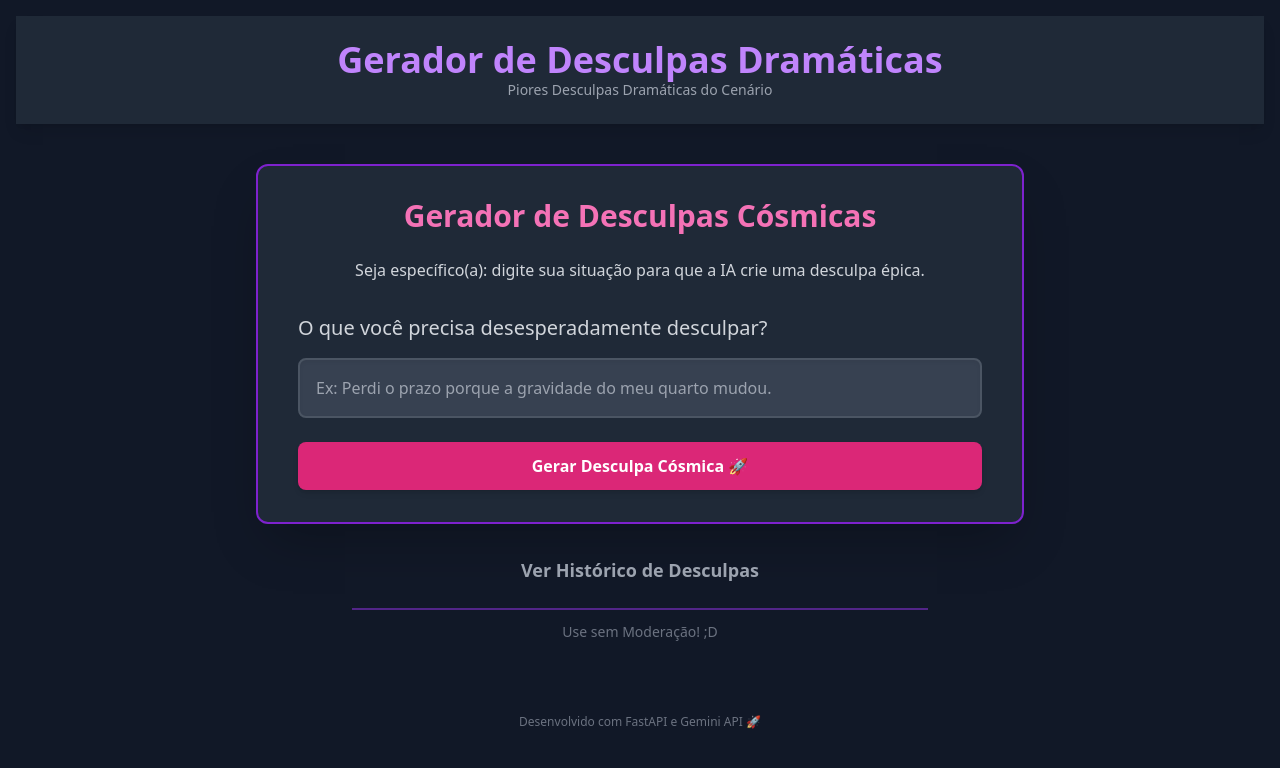
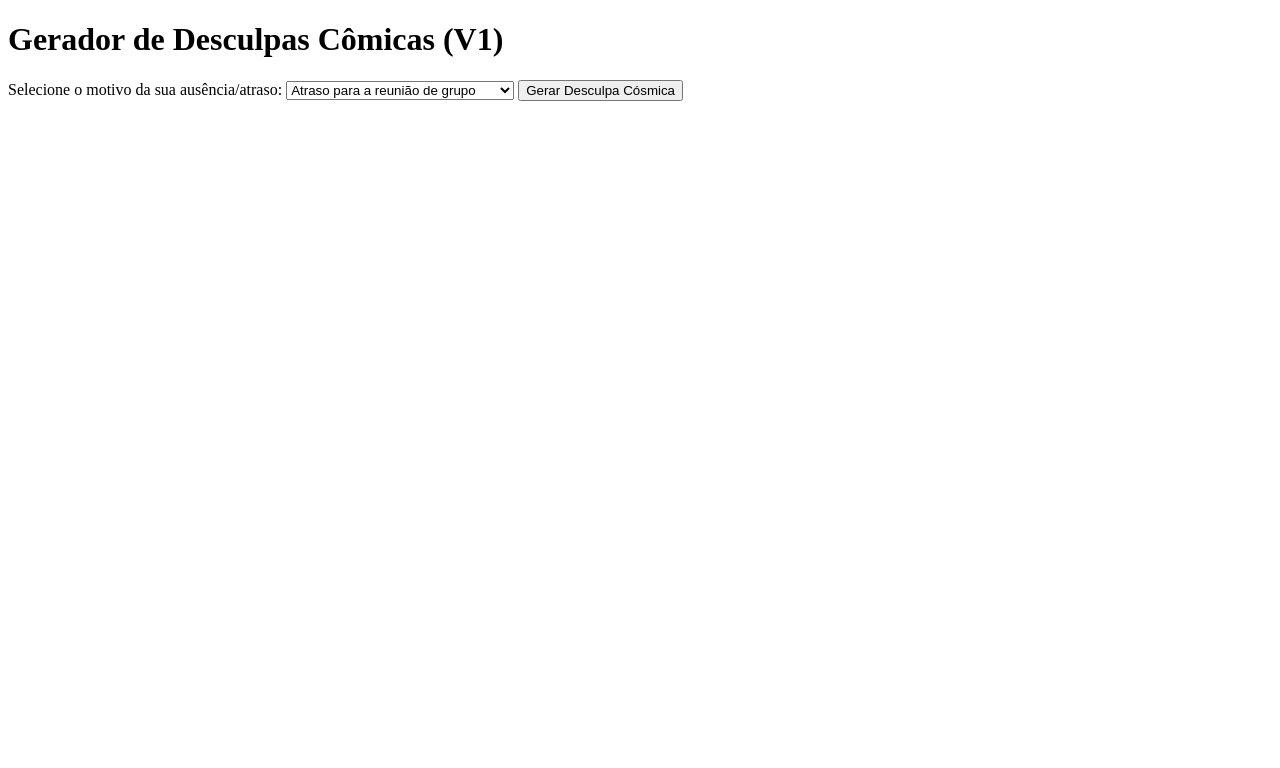
Before and after one commit to gilckyson/Micro-projeto-IA, a FastAPI app: page / in a window 1280 px wide. Shown: the top 768 px of the page. Run offline with FastAPI, Linux system fonts and the light colour scheme; some libraries are stand-ins or nearby versions.

Commit message:
Refactor index.html for comic excuse generator

```diff
--- a/templates/index.html
+++ b/templates/index.html
@@ -1,58 +1,39 @@
-{% extends "base.html" %}
+<!DOCTYPE html>
+<html lang="pt-br">
+<head>
+    <meta charset="UTF-8">
+    <meta name="viewport" content="width=device-width, initial-scale=1.0">
+    <title>Gerador de Desculpas - Versão 1</title>
+</head>
+<body class="bg-gray-900 text-gray-100 min-h-screen flex flex-col items-center justify-center">
 
-{% block title %}Gerador de Desculpas Dramáticas{% endblock %}
+    <div class="bg-gray-800 p-8 rounded-xl shadow-2xl w-full max-w-lg">
+        <h1 class="text-3xl font-bold mb-6 text-center text-red-400">Gerador de Desculpas Cômicas (V1)</h1>
 
-{% block content %}
-<div class="container mx-auto px-10 py-8 max-w-3xl bg-gray-800 rounded-xl shadow-2xl border-purple-700 border-2 mt-10 mb-8">
-
-    <h1 class="text-3xl font-extrabold text-center text-pink-400 mb-6">
-        Gerador de Desculpas Cósmicas
-    </h1>
-
-    <p class="text-gray-300 text-center mb-8">
-        Seja específico(a): digite sua situação para que a IA crie uma desculpa épica.
-    </p>
-
-    <form method="post" action="/gerar" class="space-y-6">
-
-        <div class="space-y-2">
-
-            <label for="motivo" class="block text-xl font-medium text-gray-300 mb-2">
-                O que você precisa desesperadamente desculpar?
+        <form method="post" action="/gerar">
+            <label for="motivo" class="block text-lg font-medium mb-2 text-gray-300">
+                Selecione o motivo da sua ausência/atraso:
             </label>
 
-            <input
-                type="text"
+            <select
+                name="motivo"
                 id="motivo"
-                name="motivo"
-                placeholder="Ex: Perdi o prazo porque a gravidade do meu quarto mudou."
                 required
+                class="w-full p-3 mb-6 bg-gray-700 border border-gray-600 rounded-lg focus:outline-none focus:ring-2 focus:ring-red-500 text-white"
+            >
+                <option value="Atraso para a reunião de grupo">Atraso para a reunião de grupo</option>
+                <option value="Não entregou o trabalho final">Não entregou o trabalho final</option>
+                <option value="Faltou ao compromisso importante">Faltou ao compromisso importante</option>
+                <option value="Quebrou algo que não devia">Quebrou algo que não devia</option>
+            </select>
 
-                class="w-full p-4 text-gray-100 bg-gray-700 border-2 border-gray-600 rounded-lg shadow-inner
-                       focus:ring-pink-500 focus:border-pink-500 transition duration-150 text-base"
+            <button
+                type="submit"
+                class="w-full bg-red-600 hover:bg-red-700 text-white font-bold py-3 px-4 rounded-lg transition duration-300 transform hover:scale-105"
             >
-        </div>
-
-        <button type="submit" class="w-full py-3 bg-pink-600 hover:bg-pink-700 text-white font-bold rounded-lg transition duration-200 shadow-md hover:shadow-xl transform hover:scale-[1.01]">
-            Gerar Desculpa Cósmica 🚀
-        </button>
-    </form>
-
+                Gerar Desculpa Cósmica
+            </button>
+        </form>
     </div>
-
-<div class="mt-4 text-center">
-    <a href="/historico" class="text-gray-400 hover:text-purple-400 transition font-semibold text-lg">
-        Ver Histórico de Desculpas
-    </a>
-</div>
-
-<div class="container mx-auto max-w-3xl mt-6">
-    <hr class="border-t-2 border-purple-600 opacity-50 mx-auto w-3/4">
-
-    <p class="text-sm text-gray-500 text-center pt-3 pb-8">
-        Use sem Moderação! ;D
-    </p>
-</div>
-
-
-{% endblock %}
+    </body>
+</html>
```
